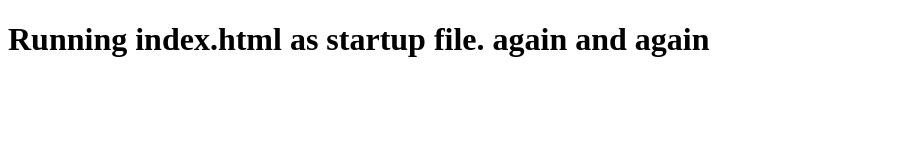
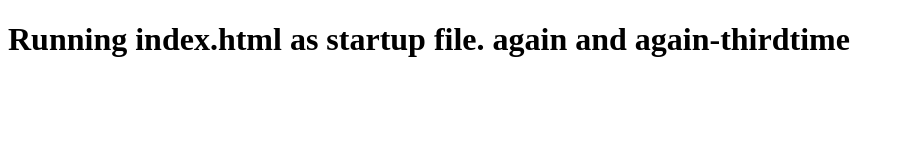
Before and after one commit to tosca/susanartist, a plain HTML site: page WebApp/wwwroot/index.html in a window 1280 px wide. Shown: the whole page, without its empty margins (0-905 px from the left). Drawn offline with Linux system fonts and the light colour scheme.

Commit message:
thirdtime

```diff
--- a/WebApp/wwwroot/index.html
+++ b/WebApp/wwwroot/index.html
@@ -5,6 +5,6 @@
     <title></title>
 </head>
 <body>
-    <h1>Running index.html as startup file. again and again</h1>
+    <h1>Running index.html as startup file. again and again-thirdtime</h1>
 </body>
 </html>
```
